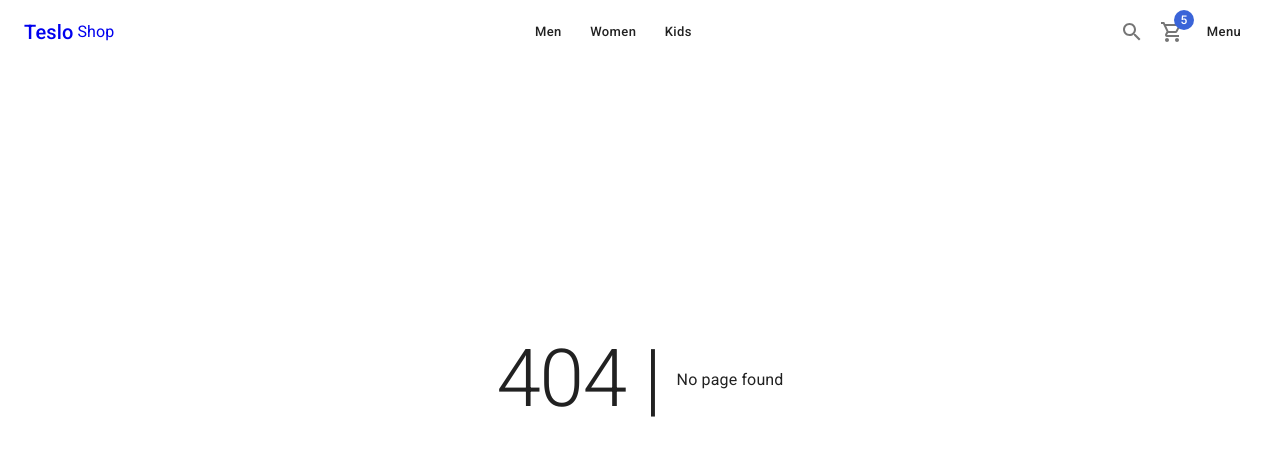
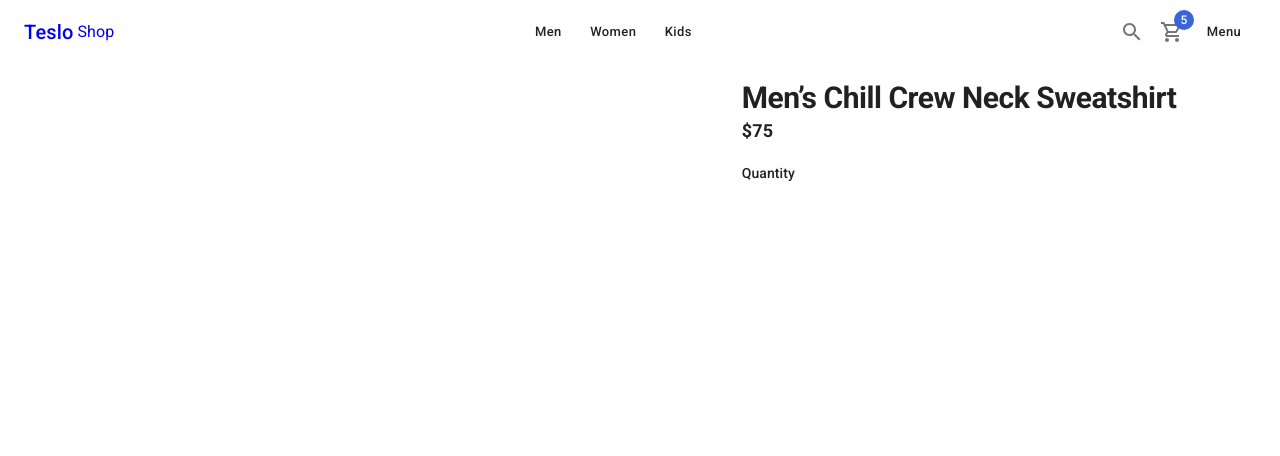
Before and after one commit to serdeliverance/teslo-clone, a Next.js app: page /products/slug in a window 1280 px wide. Before the commit this address had no page. Shown: the top 456 px of the page. Built offline with nearby package versions, Linux system fonts and the light colour scheme.

Commit message:
products page - initial
Signed-off-by: Sergio Cano <canosergio90@gmail.com>

```diff
--- /dev/null
+++ b/pages/products/slug.tsx
@@ -0,0 +1,32 @@
+import { Box, Grid, Typography } from '@mui/material'
+import React from 'react'
+import { ShopLayout } from '../../components/layouts'
+import { initialData } from '../../database/products'
+
+const product = initialData.products[0]
+
+const ProductsPage = () => {
+  return (
+    <ShopLayout title={product.title} pageDescription={ product.description }>
+        <Grid container>
+            <Grid item xs={12} sm={7}>
+                {/* Slideshow */}
+            </Grid>
+
+            <Grid item xs={12} sm={5}>
+                <Box display='flex' flexDirection='column'>
+                    {/* title */}
+                    <Typography variant='h1' component='h1'> { product.title } </Typography>
+                    <Typography variant='subtitle1' component='h2'> ${ product.price } </Typography>
+                </Box>
+
+                <Box sx={{my: 2}}>
+                    <Typography variant='subtitle2'>Quantity</Typography>
+                </Box>
+            </Grid>
+        </Grid>
+    </ShopLayout>
+  )
+}
+
+export default ProductsPage
```
Also changed, not shown: components/products/ProductCard.tsx (+6 -1 lines).
